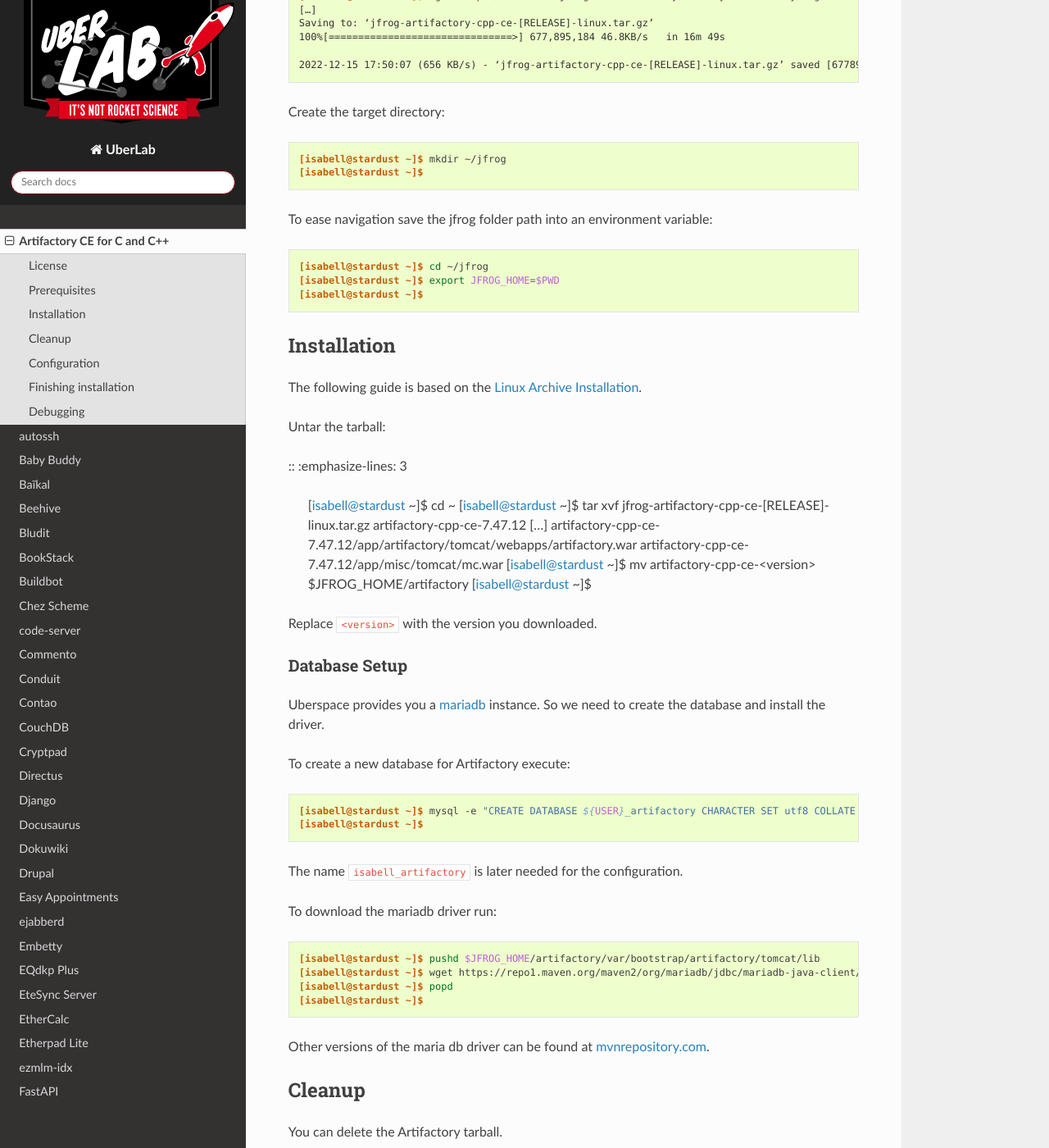
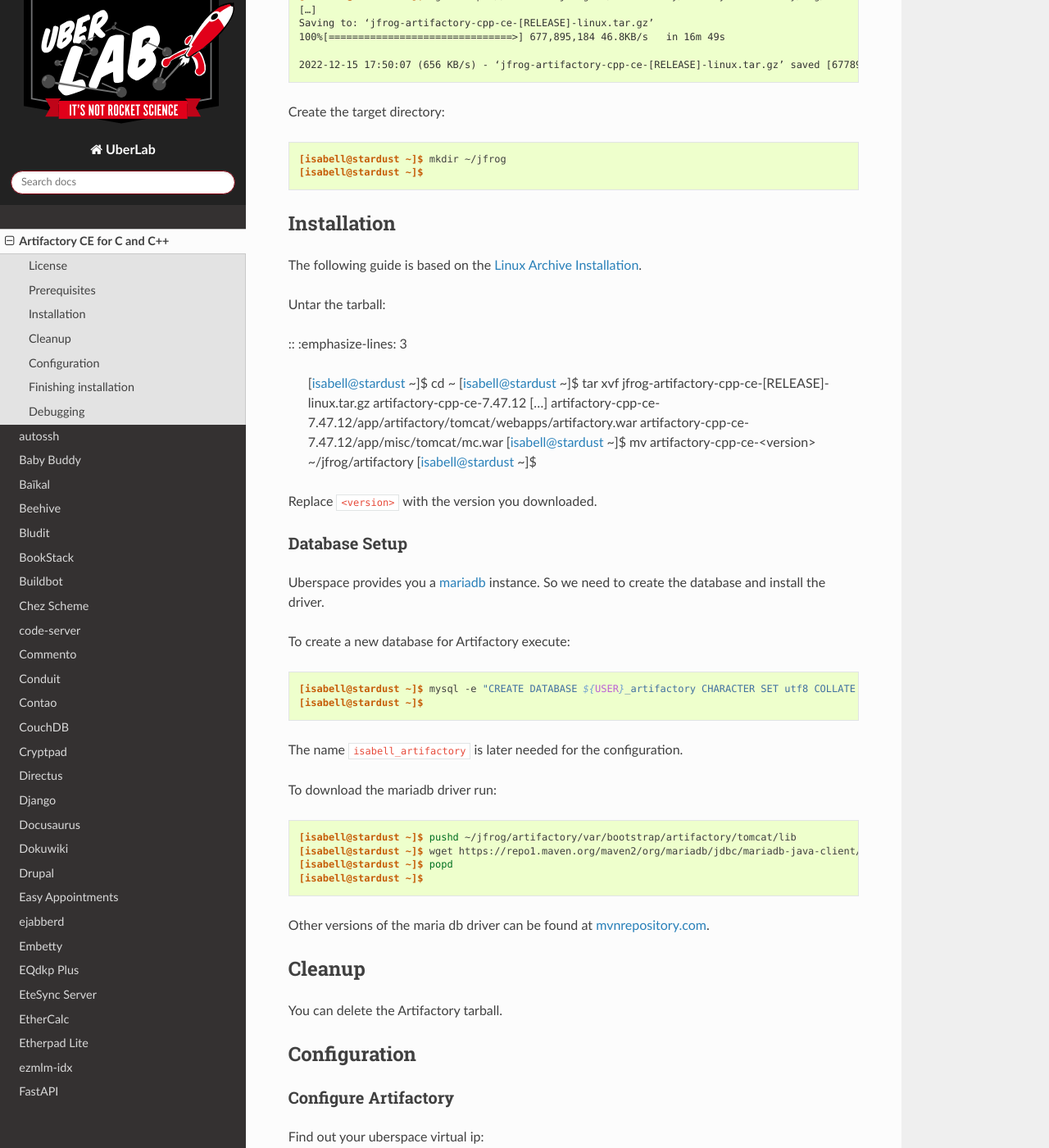
Before and after one commit to Uberspace/lab, a Sphinx documentation site: the page built from source/guide_artifactorycecpp.rst, in a window 1280 px wide and 1400 px high, scrolled down 1592 px. Shown: the whole window at 82% size. Built offline with Sphinx 7.4.7 and the Read the Docs theme 2.0.0, drawn with Linux system fonts in a browser that asks for light colours; some of the changed text lies outside the part shown.

Commit message:
Update guide_artifactorycecpp.rst

```diff
--- a/source/guide_artifactorycecpp.rst
+++ b/source/guide_artifactorycecpp.rst
@@ -56,15 +56,6 @@
  [isabell@stardust ~]$ mkdir ~/jfrog
  [isabell@stardust ~]$
 
-To ease navigation save the jfrog folder path into an environment variable:
-
-::
-
- [isabell@stardust ~]$ cd ~/jfrog
- [isabell@stardust ~]$ export JFROG_HOME=$PWD
- [isabell@stardust ~]$
-
-
 Installation
 ============
 
@@ -82,7 +73,7 @@
  […]
  artifactory-cpp-ce-7.47.12/app/artifactory/tomcat/webapps/artifactory.war
  artifactory-cpp-ce-7.47.12/app/misc/tomcat/mc.war
- [isabell@stardust ~]$ mv artifactory-cpp-ce-<version> $JFROG_HOME/artifactory
+ [isabell@stardust ~]$ mv artifactory-cpp-ce-<version> ~/jfrog/artifactory
  [isabell@stardust ~]$
 
 Replace ``<version>`` with the version you downloaded.
@@ -105,7 +96,7 @@
 
 ::
 
- [isabell@stardust ~]$ pushd $JFROG_HOME/artifactory/var/bootstrap/artifactory/tomcat/lib
+ [isabell@stardust ~]$ pushd ~/jfrog/artifactory/var/bootstrap/artifactory/tomcat/lib
  [isabell@stardust ~]$ wget https://repo1.maven.org/maven2/org/mariadb/jdbc/mariadb-java-client/2.7.6/mariadb-java-client-2.7.6.jar
  [isabell@stardust ~]$ popd
  [isabell@stardust ~]$
@@ -138,10 +129,10 @@
 
 ::
 
- [isabell@stardust ~]$ cp $JFROG_HOME/artifactory/var/etc/system.basic-template.yaml $JFROG_HOME/artifactory/var/etc/system.yaml
+ [isabell@stardust ~]$ cp ~/jfrog/artifactory/var/etc/system.basic-template.yaml ~/jfrog/artifactory/var/etc/system.yaml
  [isabell@stardust ~]$
 
-Edit ``$JFROG_HOME/artifactory/var/etc/system.yaml``.
+Edit ``~/jfrog/artifactory/var/etc/system.yaml``.
 
 Under the ``shared -> node`` key insert your virtual uberspace ip (e.g. 100.64.154.65)
 
@@ -202,7 +193,7 @@
 Debugging
 =========
 
-Logs are saved at ``$JFROG_HOME/artifactory/var/log/console.log``.
+Logs are saved at ``~/jfrog_HOME/artifactory/var/log/console.log``.
 
 ----
 
```
